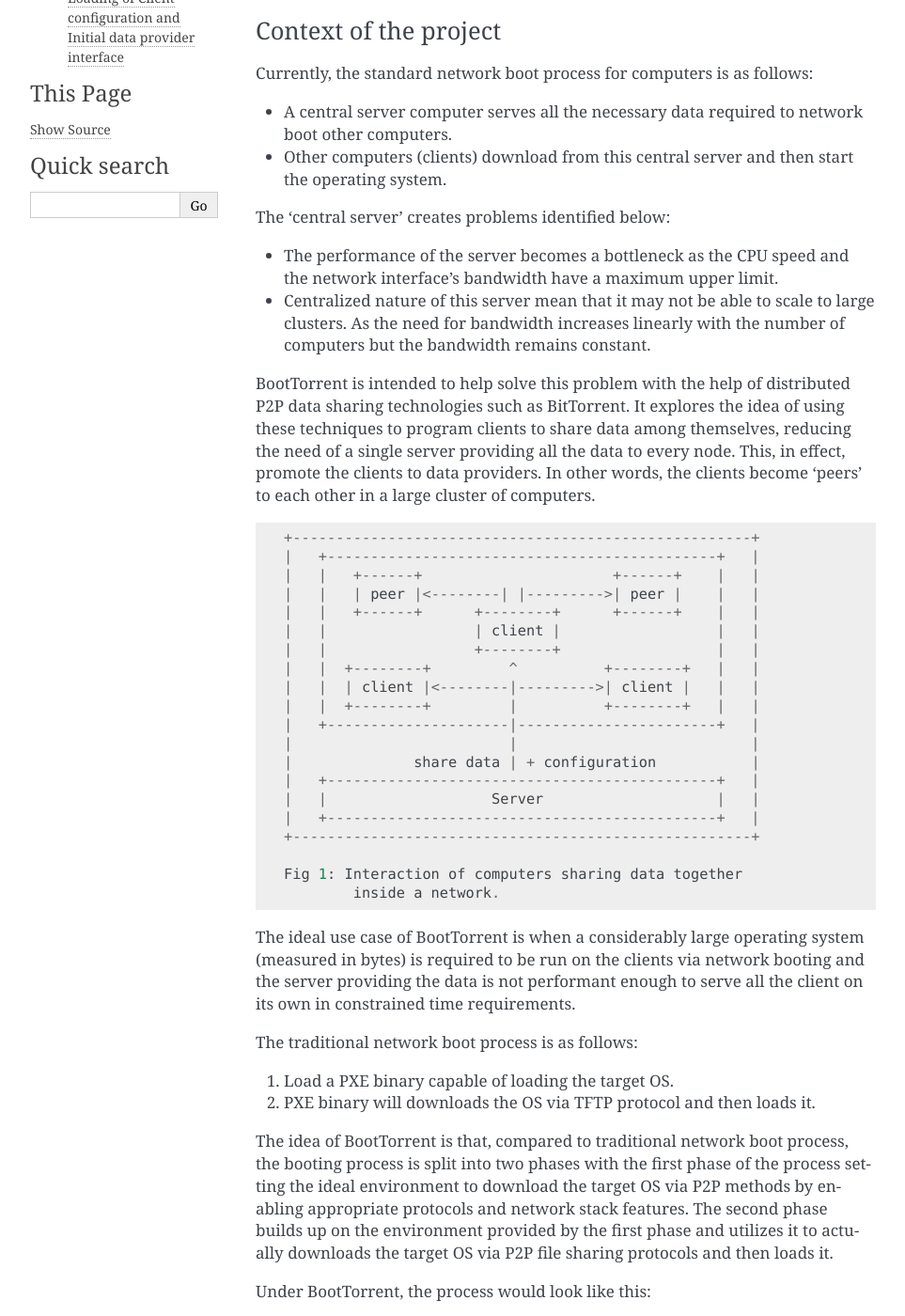
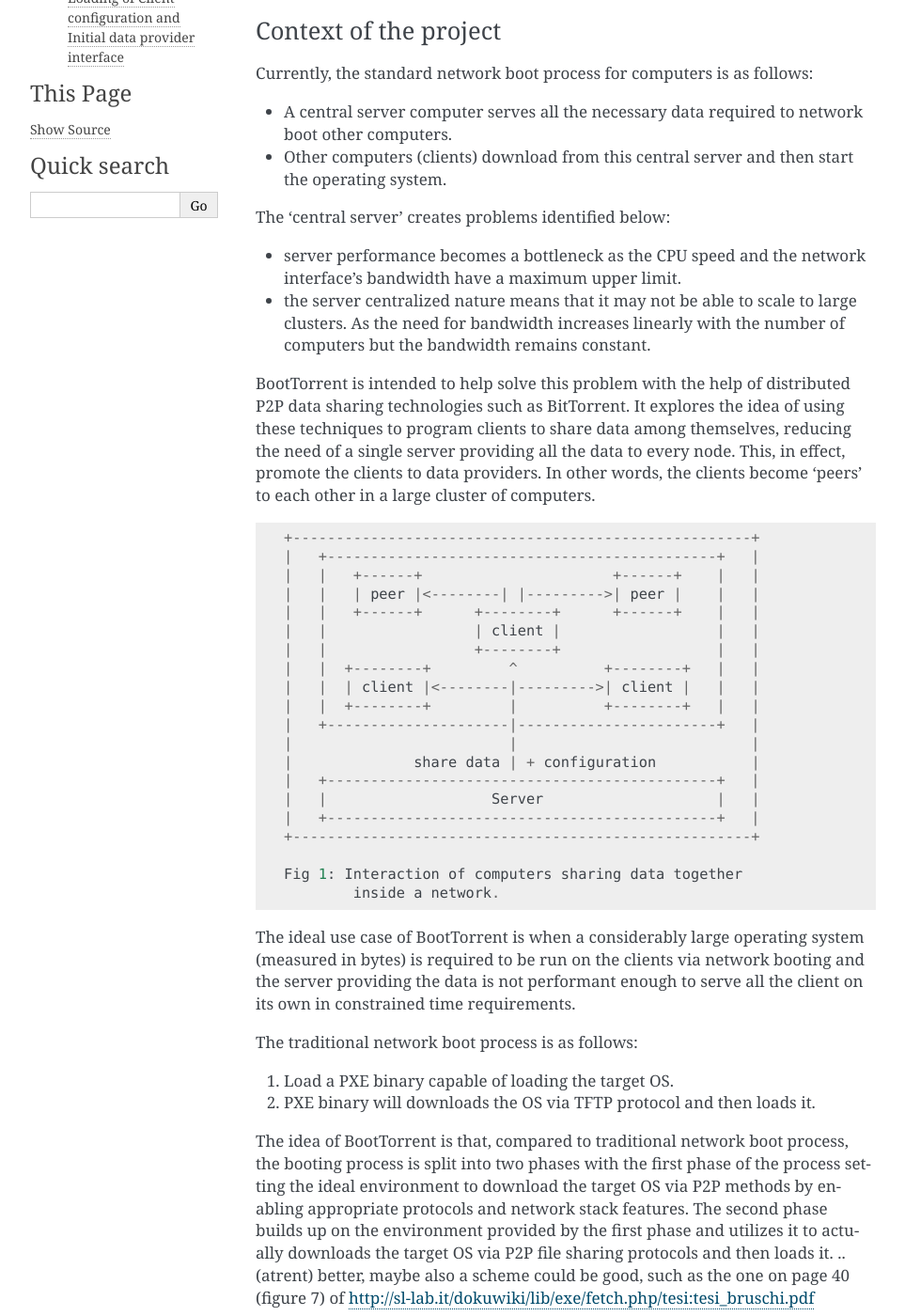
Before and after one commit to shreyanshk/boottorrent, a Sphinx documentation site: the page built from docs/architecture.rst, in a window 1280 px wide and 1400 px high, scrolled down 863 px. Shown: the whole window at 94% size, without its empty margins (148-1111 px from the left). Built offline with Sphinx 7.4.7, drawn with Linux system fonts in a browser that asks for light colours; pages that are not in the unit, such as notebooks, are missing from menus; some of the changed text lies outside the part shown.

Commit message:
architecture notes

```diff
--- a/docs/architecture.rst
+++ b/docs/architecture.rst
@@ -48,9 +49,9 @@
 
 The 'central server' creates problems identified below:
 
-* The performance of the server becomes a bottleneck as the CPU speed and the network interface's bandwidth have a maximum upper limit.
+* server performance becomes a bottleneck as the CPU speed and the network interface's bandwidth have a maximum upper limit.
 
-* Centralized nature of this server mean that it may not be able to scale to large clusters. As the need for bandwidth increases linearly with the number of computers but the bandwidth remains constant.
+* the server centralized nature means that it may not be able to scale to large clusters. As the need for bandwidth increases linearly with the number of computers but the bandwidth remains constant.
 
 BootTorrent is intended to help solve this problem with the help of distributed P2P data sharing technologies such as BitTorrent. It explores the idea of using these techniques to program clients to share data among themselves, reducing the need of a single server providing all the data to every node. This, in effect, promote the clients to data providers. In other words, the clients become 'peers' to each other in a large cluster of computers.
 
@@ -77,6 +78,9 @@
     Fig 1: Interaction of computers sharing data together
             inside a network.
 
+.. (atrent) better figure than before, did you try using .dot or something else? (as suggested by Giovanni)
+
+
 The ideal use case of BootTorrent is when a considerably large operating system (measured in bytes) is required to be run on the clients via network booting and the server providing the data is not performant enough to serve all the client on its own in constrained time requirements.
 
 The traditional network boot process is as follows:
@@ -85,6 +89,7 @@
 2. PXE binary will downloads the OS via TFTP protocol and then loads it.
 
 The idea of BootTorrent is that, compared to traditional network boot process, the booting process is split into two phases with the first phase of the process setting the ideal environment to download the target OS via P2P methods by enabling appropriate protocols and network stack features. The second phase builds up on the environment provided by the first phase and utilizes it to actually downloads the target OS via P2P file sharing protocols and then loads it.
+.. (atrent) better, maybe also a scheme could be good, such as the one on page 40 (figure 7) of http://sl-lab.it/dokuwiki/lib/exe/fetch.php/tesi:tesi_bruschi.pdf
 
 Under BootTorrent, the process would look like this:
 
```
Also changed, not shown: other parts of docs/architecture.rst (+2 -1 lines).
